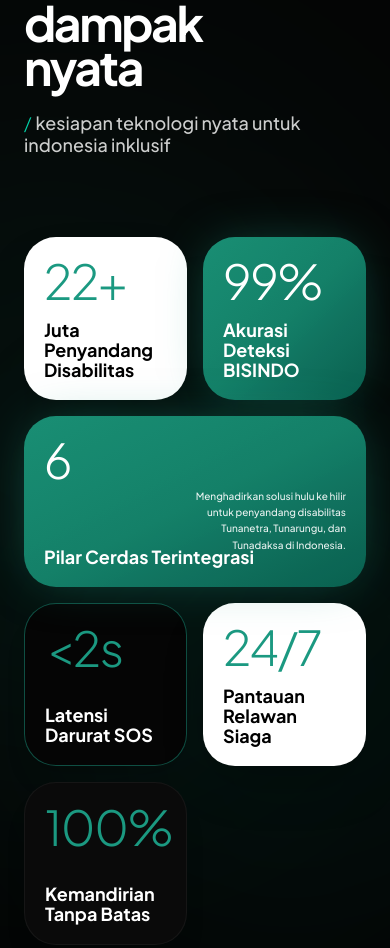
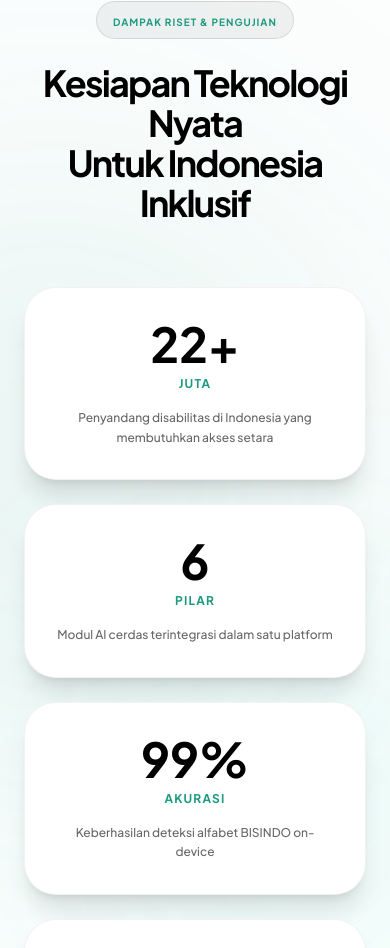
Before and after one commit to muhammaddz4ki/diBISAlitas, a Next.js app in the folder web/: page / in a window 390 px wide. Shown: the part 2922-3870 px from the top of the page. Built offline with nearby package versions, Linux system fonts and the light colour scheme.

Commit message:
style: revert stats section to original 4-card horizontal layout with light mode support

```diff
--- a/web/src/app/page.tsx
+++ b/web/src/app/page.tsx
@@ -748,7 +748,7 @@ function CTASection() {
         >
            {/* Fallback glow if image is missing */}
            <div className="absolute w-40 h-40 md:w-80 md:h-80 bg-[#00D4AA]/10 blur-3xl rounded-full" />
-           <div className="relative -translate-y-16 md:-translate-y-32 flex flex-col justify-end">
+           <div className="relative -translate-y-12 md:-translate-y-24 flex flex-col justify-end">
              <img
                src="/images/placeholder-hand.png"
                alt="Hand Placeholder"
@@ -792,16 +792,13 @@ function CTASection() {
       <div className="absolute bottom-0 left-0 w-full h-1/2 bg-gradient-to-t from-[#FDFEFE] via-[#FDFEFE]/80 dark:from-black dark:via-black/80 to-transparent pointer-events-none z-50 transition-colors duration-300" />
 
       {/* Global Top Gradient to perfectly hide the top cut-off of the image */}
-      <div className="absolute top-0 left-0 w-full h-1/3 md:h-[40%] bg-gradient-to-b from-[#FDFEFE] via-[#FDFEFE]/90 dark:from-black dark:via-black/90 to-transparent pointer-events-none z-50 transition-colors duration-300" />
+      <div className="absolute top-0 left-0 w-full h-[30%] md:h-[40%] bg-gradient-to-b from-[#FDFEFE] from-15% via-[#FDFEFE]/85 via-50% dark:from-black dark:via-black/85 to-transparent pointer-events-none z-50 transition-colors duration-300" />
     </section>
   );
 }
 
 /* ============================================
-   STATS SECTION (Asymmetrical Bento)
-============================================ */
-/* ============================================
-   STATS SECTION (Asymmetrical Bento)
+   STATS SECTION (Original 4-Card Layout)
 ============================================ */
 function StatsSection() {
   const ref = useRef(null);
@@ -811,184 +808,90 @@ function StatsSection() {
   const stat2 = useCounter(6, 1500, isInView);
   const stat3 = useCounter(99, 2000, isInView);
   const stat4 = useCounter(2, 1500, isInView);
-  const stat5 = useCounter(24, 2000, isInView);
-  const stat6 = useCounter(100, 2000, isInView);
 
   return (
-    <section id="dampak" className="py-24 md:py-40 bg-[#050505] text-white relative overflow-hidden z-20">
+    <section id="dampak" className="py-24 md:py-32 bg-[#FDFEFE] dark:bg-[#050505] text-black dark:text-white relative overflow-hidden z-20 transition-colors duration-300">
 
-      {/* Subtle background glow behind the grid */}
+      {/* Subtle background glow */}
       <div className="absolute top-[20%] right-[10%] w-[600px] h-[600px] bg-[#1B9981]/10 blur-[150px] rounded-full pointer-events-none" />
       <div className="absolute bottom-[10%] left-[10%] w-[500px] h-[500px] bg-[#00D4AA]/5 blur-[120px] rounded-full pointer-events-none" />
 
       <div className="w-full max-w-6xl mx-auto px-6 relative z-10" ref={ref}>
 
-        {/* HEADER */}
-        <div className="flex flex-col md:flex-row md:items-end justify-between mb-20 md:mb-32 relative">
-          {/* Top Left Logo */}
-          <div className="absolute -top-10 left-0 md:-top-16 md:left-0 text-xs font-black tracking-widest uppercase text-white/50">
-            di<span className="text-[#00D4AA]">BISA</span>litas
-          </div>
-
+        {/* Header */}
+        <div className="flex flex-col items-center mb-16 relative">
           <motion.div
             variants={fadeUp}
             initial="hidden"
             animate={isInView ? "visible" : "hidden"}
-            className="flex-1"
+            className="inline-block border border-black/10 dark:border-white/10 bg-black/5 dark:bg-white/5 rounded-full px-4 py-1.5 mb-6 backdrop-blur-md transition-colors duration-300"
           >
-            <h2 className="text-5xl sm:text-6xl md:text-7xl font-bold tracking-tighter leading-[0.9]">
-              dampak<br />nyata
-            </h2>
+            <span className="text-[10px] font-bold tracking-widest text-[#1B9981] dark:text-[#00D4AA] uppercase">Dampak Riset & Pengujian</span>
           </motion.div>
 
+          <motion.h2
+            variants={fadeUp}
+            initial="hidden"
+            animate={isInView ? "visible" : "hidden"}
+            className="text-4xl md:text-5xl font-bold tracking-tighter text-center"
+          >
+            Kesiapan Teknologi Nyata<br />Untuk Indonesia Inklusif
+          </motion.h2>
+        </div>
+
+        {/* 4-Card Horizontal Grid */}
+        <div className="grid grid-cols-1 md:grid-cols-2 lg:grid-cols-4 gap-6 w-full">
+          {/* Card 1 */}
           <motion.div
             variants={fadeUp}
             initial="hidden"
             animate={isInView ? "visible" : "hidden"}
-            className="flex-1 md:text-right mt-6 md:mt-0"
+            custom={0}
+            className="bg-white dark:bg-[#141414] border border-black/5 dark:border-white/5 rounded-[2rem] p-8 flex flex-col items-center justify-center text-center shadow-xl transition-colors duration-300"
           >
-            <p className="text-lg md:text-2xl font-medium leading-tight max-w-xs md:ml-auto text-white/80">
-              <span className="text-[#00D4AA] font-light mr-1">/</span>kesiapan teknologi nyata untuk indonesia inklusif
-            </p>
+            <h3 className="text-5xl font-bold mb-2">{stat1}+</h3>
+            <h4 className="text-xs font-bold text-[#1B9981] dark:text-[#00D4AA] tracking-widest uppercase mb-4">Juta</h4>
+            <p className="text-xs text-black/60 dark:text-white/50 leading-relaxed font-medium transition-colors duration-300">Penyandang disabilitas di Indonesia yang membutuhkan akses setara</p>
           </motion.div>
-        </div>
 
-        {/* 6-CARD ASYMMETRICAL GRID */}
-        {/* MOBILE: CSS Grid (Flattened via 'contents') | DESKTOP: Staggered Flex Columns */}
-        <div className="grid grid-cols-2 gap-4 md:flex md:flex-row justify-center items-start md:gap-[24px] w-full relative">
+          {/* Card 2 */}
+          <motion.div
+            variants={fadeUp}
+            initial="hidden"
+            animate={isInView ? "visible" : "hidden"}
+            custom={1}
+            className="bg-white dark:bg-[#141414] border border-black/5 dark:border-white/5 rounded-[2rem] p-8 flex flex-col items-center justify-center text-center shadow-xl transition-colors duration-300"
+          >
+            <h3 className="text-5xl font-bold mb-2">{stat2}</h3>
+            <h4 className="text-xs font-bold text-[#1B9981] dark:text-[#00D4AA] tracking-widest uppercase mb-4">Pilar</h4>
+            <p className="text-xs text-black/60 dark:text-white/50 leading-relaxed font-medium transition-colors duration-300">Modul AI cerdas terintegrasi dalam satu platform</p>
+          </motion.div>
 
-          {/* COLUMN 1 */}
-          <div className="contents md:flex md:flex-col w-full md:w-1/3 md:pt-[calc(50%+12px)] relative z-20">
-             {/* Card 03: Square Gradient */}
-             <div className="relative w-full pb-[100%] group order-2 md:order-none">
+          {/* Card 3 */}
           <motion.div
             variants={fadeUp}
             initial="hidden"
             animate={isInView ? "visible" : "hidden"}
             custom={2}
-                 className="absolute inset-0 bg-gradient-to-br from-[#1B9981] via-[#168C74] to-[#0A6B58] rounded-[2rem] p-5 sm:p-6 md:p-8 flex flex-col justify-between overflow-hidden shadow-[0_0_50px_-12px_rgba(27,153,129,0.5)]"
+            className="bg-white dark:bg-[#141414] border border-black/5 dark:border-white/5 rounded-[2rem] p-8 flex flex-col items-center justify-center text-center shadow-xl transition-colors duration-300"
           >
-                  <div className="absolute inset-0 bg-black/10 mix-blend-overlay pointer-events-none" />
-                  <div className="absolute top-1/2 left-1/2 -translate-x-1/2 -translate-y-1/2 w-[150%] h-[150%] bg-[radial-gradient(ellipse_at_center,_var(--tw-gradient-stops))] from-white/20 via-transparent to-transparent opacity-50 mix-blend-overlay pointer-events-none" />
+            <h3 className="text-5xl font-bold mb-2">{stat3}%</h3>
+            <h4 className="text-xs font-bold text-[#1B9981] dark:text-[#00D4AA] tracking-widest uppercase mb-4">Akurasi</h4>
+            <p className="text-xs text-black/60 dark:text-white/50 leading-relaxed font-medium transition-colors duration-300">Keberhasilan deteksi alfabet BISINDO on-device</p>
+          </motion.div>
 
-                  <h3 className="text-[3rem] sm:text-[3.5rem] md:text-[4.5rem] lg:text-[5rem] font-light leading-none tracking-tight text-white relative z-10">{stat3}%</h3>
-                  <div className="relative z-10 w-full">
-                    <h4 className="text-lg sm:text-xl md:text-2xl lg:text-[1.75rem] font-bold leading-[1.1] text-white">
-                      Akurasi Deteksi BISINDO
-                    </h4>
-                  </div>
-               </motion.div>
-             </div>
-          </div>
-
-          {/* COLUMN 2 */}
-          <div className="contents md:flex md:flex-col md:gap-[24px] w-full md:w-1/3 relative z-30">
-             {/* Card 01: Square White */}
-             <div className="relative w-full pb-[100%] order-1 md:order-none">
-               <motion.div
-                 variants={fadeUp}
-                 initial="hidden"
-                 animate={isInView ? "visible" : "hidden"}
-                 custom={0}
-                 className="absolute inset-0 bg-white rounded-[2rem] p-5 sm:p-6 md:p-8 flex flex-col justify-between shadow-2xl"
-               >
-                  <h3 className="text-[3rem] sm:text-[3.5rem] md:text-[4.5rem] lg:text-[5rem] font-light leading-none tracking-tight text-[#1B9981]">{stat1}+</h3>
-                  <div className="relative z-10 w-full">
-                    <h4 className="text-lg sm:text-xl md:text-2xl lg:text-[1.75rem] font-bold leading-[1.1] text-black">
-                      Juta Penyandang Disabilitas
-                    </h4>
-                  </div>
-               </motion.div>
-             </div>
-
-             {/* Card 04: Square Black Outline */}
-             <div className="relative w-full pb-[100%] order-4 md:order-none">
+          {/* Card 4 */}
           <motion.div
             variants={fadeUp}
             initial="hidden"
             animate={isInView ? "visible" : "hidden"}
             custom={3}
-                 className="absolute inset-0 bg-[#050505] border border-[#1B9981]/50 rounded-[2rem] p-5 sm:p-6 md:p-8 flex flex-col justify-between shadow-xl"
+            className="bg-white dark:bg-[#141414] border border-black/5 dark:border-white/5 rounded-[2rem] p-8 flex flex-col items-center justify-center text-center shadow-xl transition-colors duration-300"
           >
-                  <h3 className="text-[3rem] sm:text-[3.5rem] md:text-[4.5rem] lg:text-[5rem] font-light leading-none tracking-tight text-[#1B9981]">&lt;{stat4}s</h3>
-                  <div className="relative z-10 w-full">
-                    <h4 className="text-lg sm:text-xl md:text-2xl lg:text-[1.75rem] font-bold leading-[1.1] text-white">
-                      Latensi Darurat SOS
-                    </h4>
-                  </div>
+            <h3 className="text-5xl font-bold mb-2">&lt; {stat4}</h3>
+            <h4 className="text-xs font-bold text-[#1B9981] dark:text-[#00D4AA] tracking-widest uppercase mb-4">Detik</h4>
+            <p className="text-xs text-black/60 dark:text-white/50 leading-relaxed font-medium transition-colors duration-300">Latensi transmisi darurat SOS ke Command Center</p>
           </motion.div>
-             </div>
-
-             {/* Card 05: Square White */}
-             <div className="relative w-full pb-[100%] order-5 md:order-none">
-               <motion.div
-                 variants={fadeUp}
-                 initial="hidden"
-                 animate={isInView ? "visible" : "hidden"}
-                 custom={4}
-                 className="absolute inset-0 bg-white rounded-[2rem] p-5 sm:p-6 md:p-8 flex flex-col justify-between shadow-2xl"
-               >
-                  <h3 className="text-[3rem] sm:text-[3.5rem] md:text-[4.5rem] lg:text-[5rem] font-light leading-none tracking-tight text-[#1B9981]">{stat5}/7</h3>
-                  <div className="relative z-10 w-full">
-                    <h4 className="text-lg sm:text-xl md:text-2xl lg:text-[1.75rem] font-bold leading-[1.1] text-black">
-                      Pantauan Relawan Siaga
-                    </h4>
-                  </div>
-               </motion.div>
-             </div>
-          </div>
-
-          {/* COLUMN 3 */}
-          <div className="contents md:flex md:flex-col w-full md:w-1/3 relative z-10">
-
-             {/* Card 02: Wide Gradient */}
-             {/* Mobile: col-span-2 and pb-[50%] creates a wide rectangle spanning both grid columns */}
-             {/* Desktop: pb-[100%] forces square height, but absolute w-[145%] creates the right overflow */}
-             <div className="relative w-full pb-[50%] md:pb-[100%] col-span-2 md:col-span-1 order-3 md:order-none">
-               <motion.div
-                 variants={fadeUp}
-                 initial="hidden"
-                 animate={isInView ? "visible" : "hidden"}
-                 custom={1}
-                 className="absolute top-0 left-0 w-full md:w-[145%] h-full bg-gradient-to-br from-[#1B9981] via-[#168C74] to-[#0A6B58] rounded-[2rem] p-5 sm:p-6 md:p-8 flex flex-col justify-between overflow-hidden shadow-[0_0_50px_-12px_rgba(27,153,129,0.5)] z-20"
-               >
-                  <div className="absolute inset-0 bg-black/10 mix-blend-overlay pointer-events-none" />
-                  <div className="absolute top-1/2 left-1/2 -translate-x-1/2 -translate-y-1/2 w-[150%] h-[150%] bg-[radial-gradient(ellipse_at_center,_var(--tw-gradient-stops))] from-white/20 via-transparent to-transparent opacity-50 mix-blend-overlay pointer-events-none" />
-
-                  <h3 className="text-[3rem] sm:text-[3.5rem] md:text-[4.5rem] lg:text-[5rem] font-light leading-none tracking-tight text-white relative z-10">{stat2}</h3>
-
-                  <div className="relative z-10 w-full h-full flex flex-col justify-end">
-                    {/* Paragraph positioned Top-Right */}
-                    <p className="absolute top-0 right-0 max-w-[55%] md:max-w-[45%] text-[10px] sm:text-xs lg:text-sm text-right font-medium leading-relaxed opacity-90 text-white mt-1">
-                      Menghadirkan solusi hulu ke hilir untuk penyandang disabilitas Tunanetra, Tunarungu, dan Tunadaksa di Indonesia.
-                    </p>
-                    <h4 className="text-lg sm:text-xl md:text-2xl lg:text-[1.75rem] font-bold leading-[1.1] text-white md:max-w-[80%]">
-                      Pilar Cerdas Terintegrasi
-                    </h4>
-                  </div>
-               </motion.div>
-             </div>
-
-             {/* Card 06: Square Dark */}
-             {/* Mobile: no margin-top. Desktop: mt-[calc(50%+12px)] pushes it down perfectly */}
-             <div className="relative w-full pb-[100%] mt-0 md:mt-[calc(50%+12px)] order-6 md:order-none">
-               <motion.div
-                 variants={fadeUp}
-                 initial="hidden"
-                 animate={isInView ? "visible" : "hidden"}
-                 custom={5}
-                 className="absolute inset-0 bg-[#0a0a0a] border border-white/5 rounded-[2rem] p-5 sm:p-6 md:p-8 flex flex-col justify-between shadow-xl"
-               >
-                  <h3 className="text-[3rem] sm:text-[3.5rem] md:text-[4.5rem] lg:text-[5rem] font-light leading-none tracking-tight text-[#1B9981]">{stat6}%</h3>
-                  <div className="relative z-10 w-full">
-                    <h4 className="text-lg sm:text-xl md:text-2xl lg:text-[1.75rem] font-bold leading-[1.1] text-white">
-                      Kemandirian Tanpa Batas
-                    </h4>
-                  </div>
-               </motion.div>
-             </div>
-          </div>
-
         </div>
       </div>
     </section>
```
Lines whose indentation alone changed are shown as unchanged.
